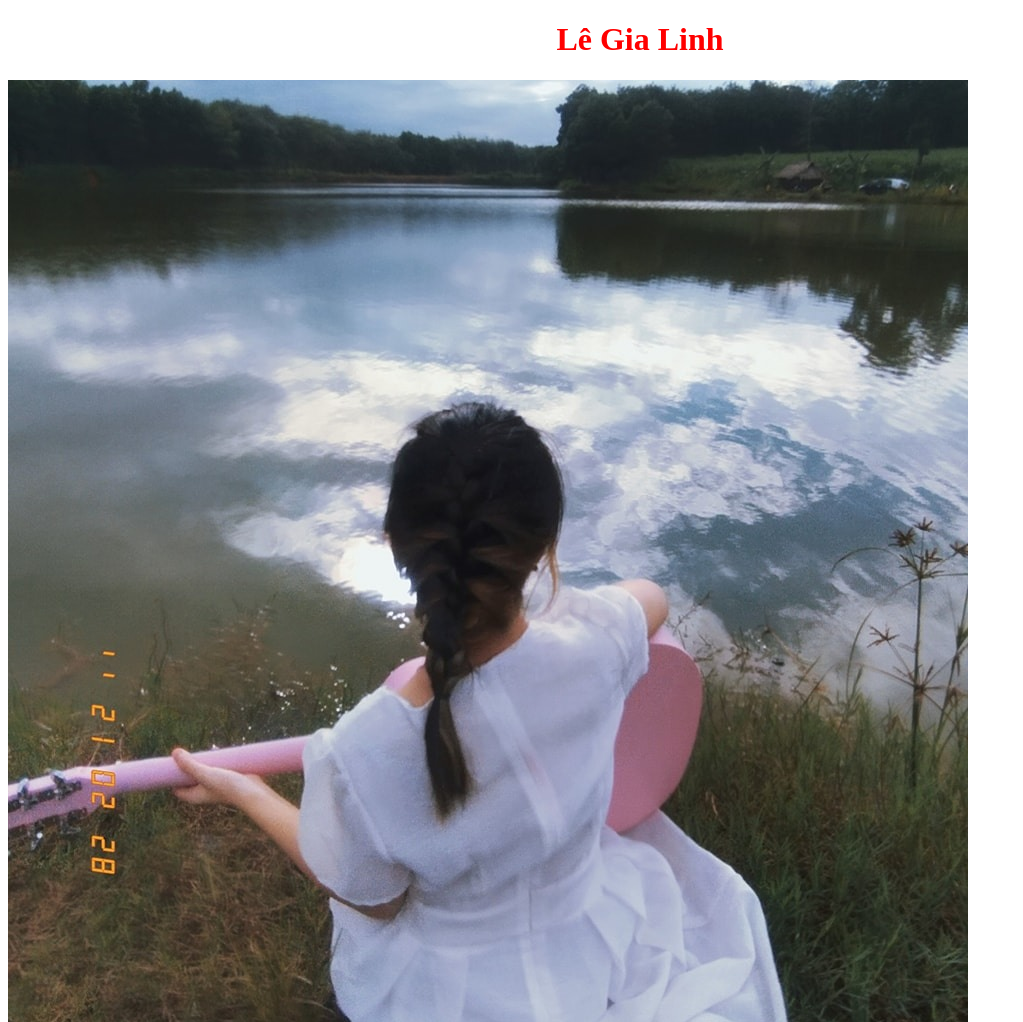
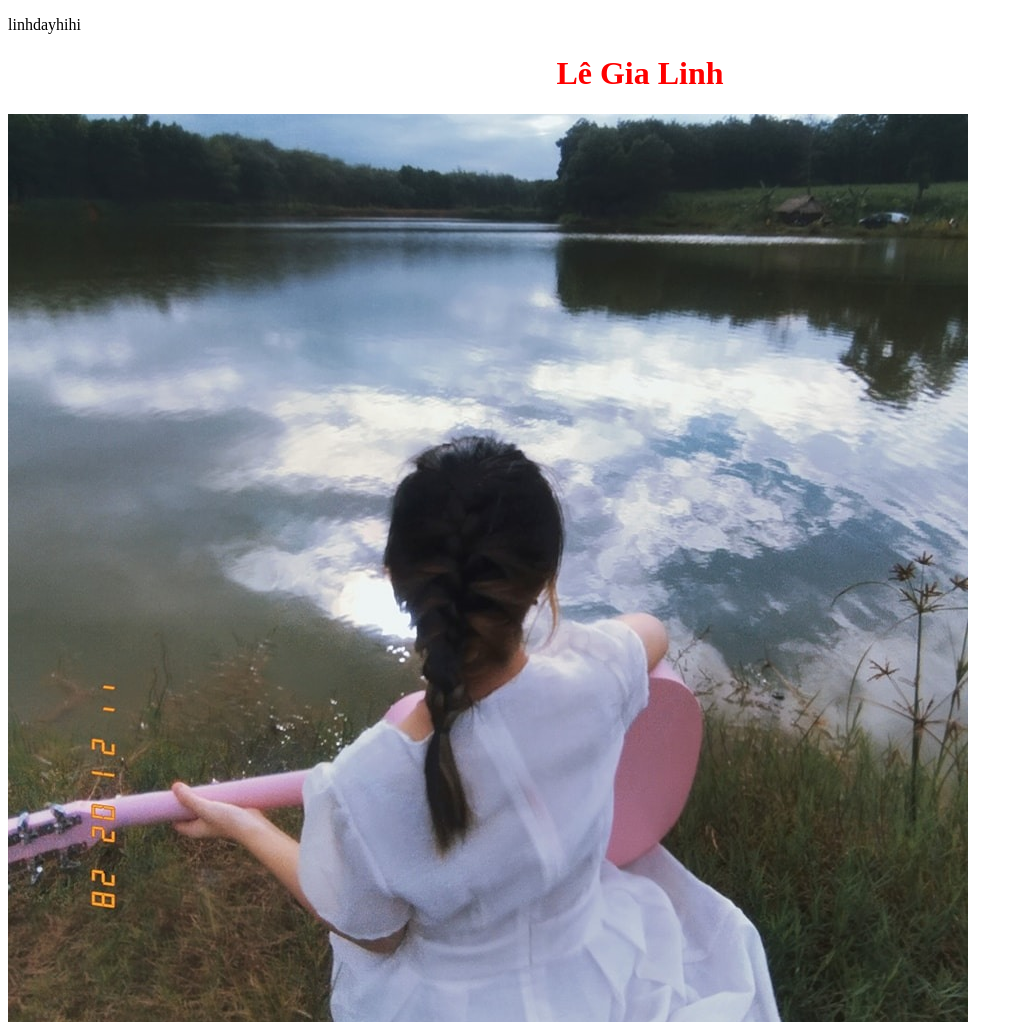
Before and after one commit to linhdayhihi/linhdayhihi, a plain HTML site: page index.html in a window 1280 px wide. Shown: the top 1022 px of the page, without its empty margins (0-1023 px from the left). Drawn offline with Linux system fonts and the light colour scheme.

Commit message:
add file

```diff
--- a/index.html
+++ b/index.html
@@ -11,6 +11,7 @@
 </head>
 
 <body>
+    <p>linhdayhihi</p>
     <h1> Lê Gia Linh </h1>
     <img src="./linh.jpg"/>
     <img src="https://cdn.tgdd.vn/Files/2021/04/15/1343612/tim-hieu-giong-cho-poodle-nguon-goc-dac-diem-cach-nuoi-bang-gia-202104151447536289.jpg"/>
```
